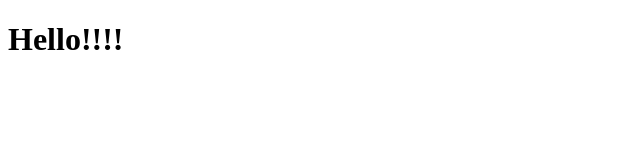
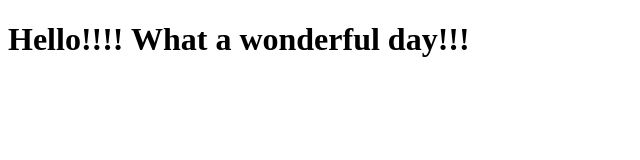
Before and after one commit to geetasha1980/course_test, a plain HTML site: page site/index.html in a window 1280 px wide. Shown: the whole page, without its empty margins (0-640 px from the left). Drawn offline with Linux system fonts and the light colour scheme.

Commit message:
addition to first page

```diff
--- a/site/index.html
+++ b/site/index.html
@@ -4,6 +4,6 @@
 	<title>Hello</title>
 </head>
 <body>
-<h1>Hello!!!!</h1>
+<h1>Hello!!!! What a wonderful day!!!</h1>
 </body>
 </html>
```
